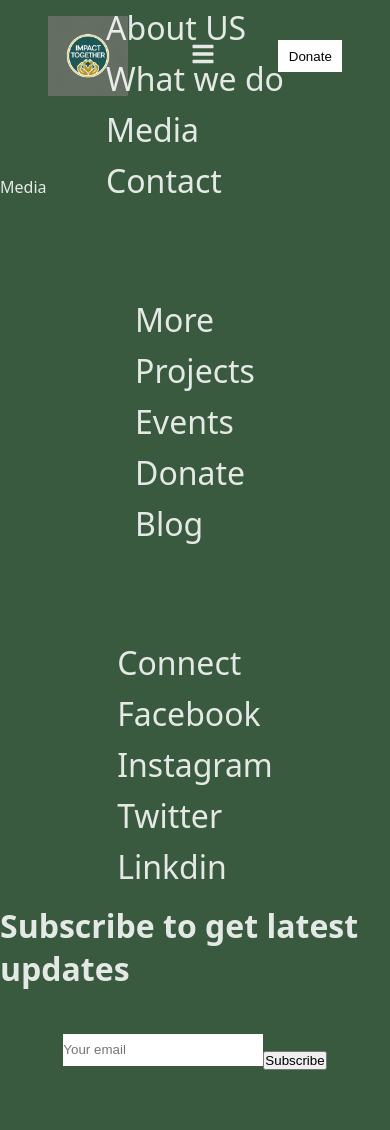
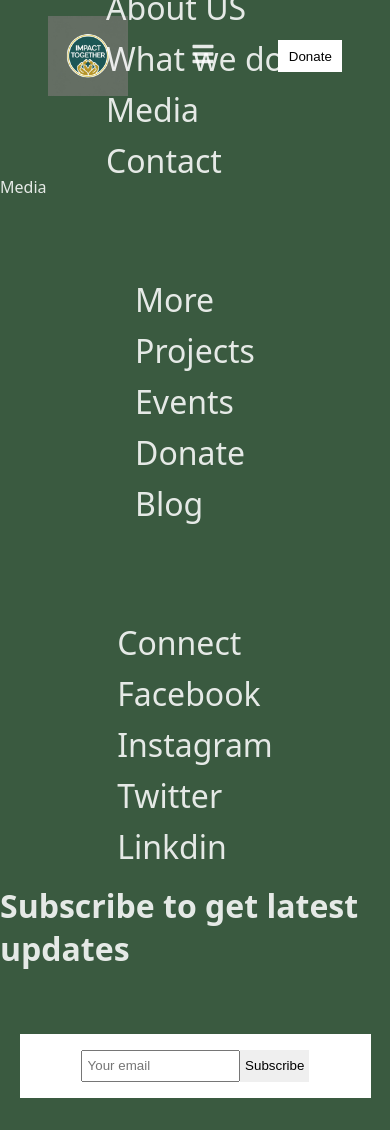
Before and after one commit to Ekudayo/Website-Design-Assessment, a React (Vite) app: page /media in a window 390 px wide. Before the commit the page ends 1109 px from the top, so only its background shows below. Built offline with nearby package versions, Linux system fonts and the light colour scheme.

Commit message:
correcting some mistakes

```diff
--- a/src/component/footer/Footer.jsx
+++ b/src/component/footer/Footer.jsx
@@ -31,9 +31,7 @@ const Footer = () => {
       <div className={styles.formFilling}>
         <h1>Subscribe to get latest updates</h1>
         <div className={styles.for}>
-          <form className={styles.form} id="message" action="search">
-            <input type="text" placeholder="Your email" />
-          </form>
+          <input type="text" placeholder="Your email" />
           <Subscribe className={styles.Subscribe} />
         </div>
       </div>
--- a/src/component/footer/footer.module.css
+++ b/src/component/footer/footer.module.css
@@ -41,17 +41,29 @@
   flex-direction: row;
   justify-content: center;
   align-items: center;
+  background-color: white;
+  padding: 1rem;
+  margin-top: 2rem;
+width: 400px;
+
+}
+.for input{
+  width: 300px;
+  height: 2rem;
+ padding: 5px;
 }
 .form {
   display: flex;
   justify-content: center;
   align-items: center;
   height: 2rem;
+
 }
 .form input {
-  height: 2rem;
+  height: 1.5rem;
   width: 200px;
   border: none;
+
 }
 @media (max-width: 1040px) {
   .footer {
@@ -67,12 +79,16 @@
     font-size: 2rem;
   }
 .for{
-  font-size: 2.5rem;
+width: 90%;
   flex-direction: row;
   align-items: center;
   justify-content: center;
   margin-bottom: 2rem;
 }
+.for input{
+  height: 2rem;
+ width: 50%;
+}
   .formFilling {
     gap: 2rem;
   }
--- a/src/events/subscribe.module.css
+++ b/src/events/subscribe.module.css
@@ -1,10 +1,11 @@
-.subscribeButton {
+.subscribeButton button{
   border: none;
-  color: black;
+padding: 5px;
   text-align: center;
   text-decoration: none;
   display: inline-block;
-  /* width: 5rem;
-  height: 1rem; */
+ align-self: center;
+  height: 2rem;
   cursor: pointer;
+  border: none;
 }
--- a/src/pages/home/home.module.css
+++ b/src/pages/home/home.module.css
@@ -5,7 +5,7 @@
   margin-top: 1rem;
 }
 .hero {
- background-image: url("assets/homepix.png");
+ background-image: url("../../../src/assets/homepix.png");
   background-size: cover;
   background-position: center;
   background-repeat: no-repeat;
```
Also changed, not shown: src/assets/homepix.png (renamed from public/homepix.png), src/pages/know/Know.jsx (line endings or trailing spaces).
